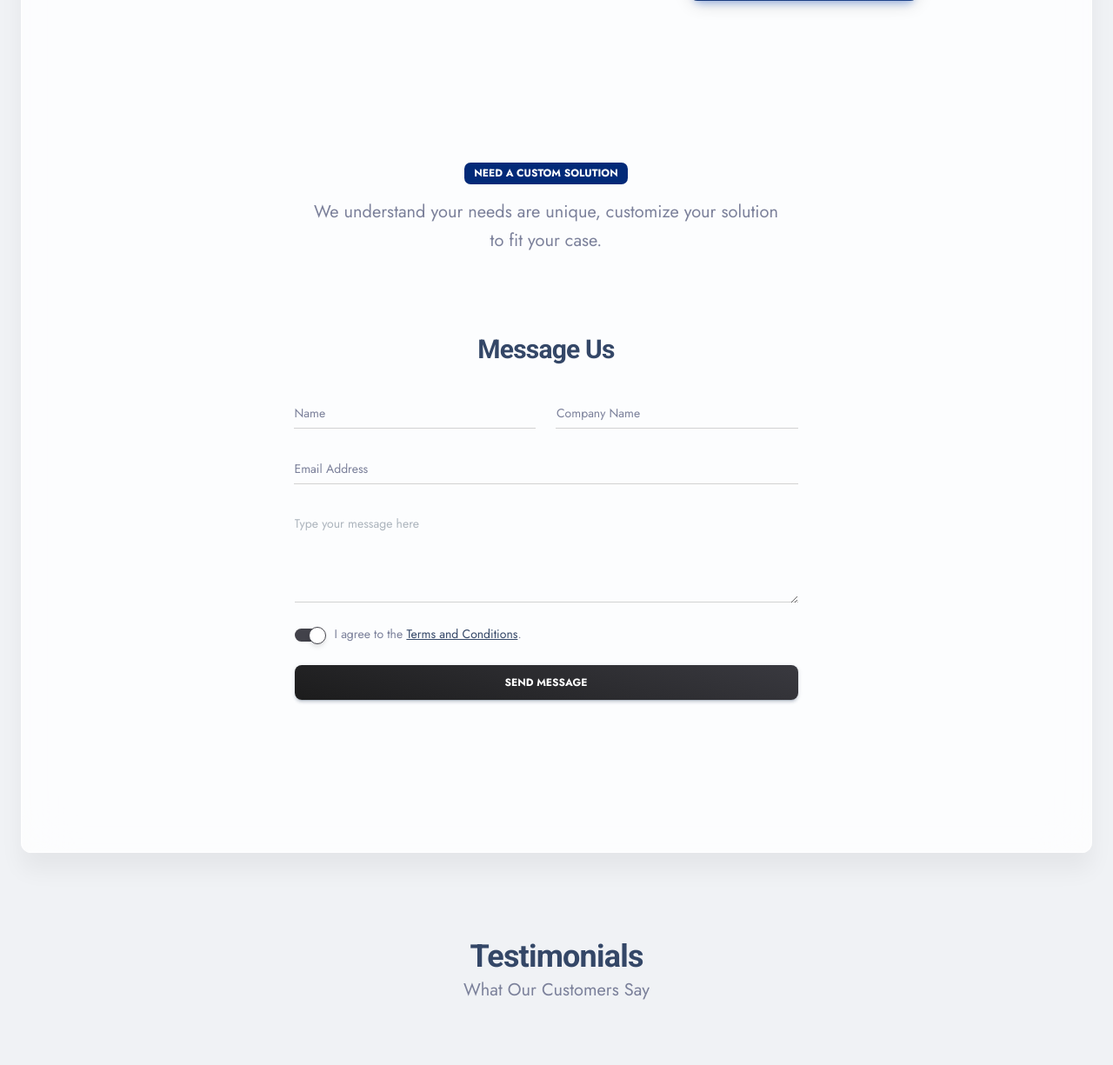
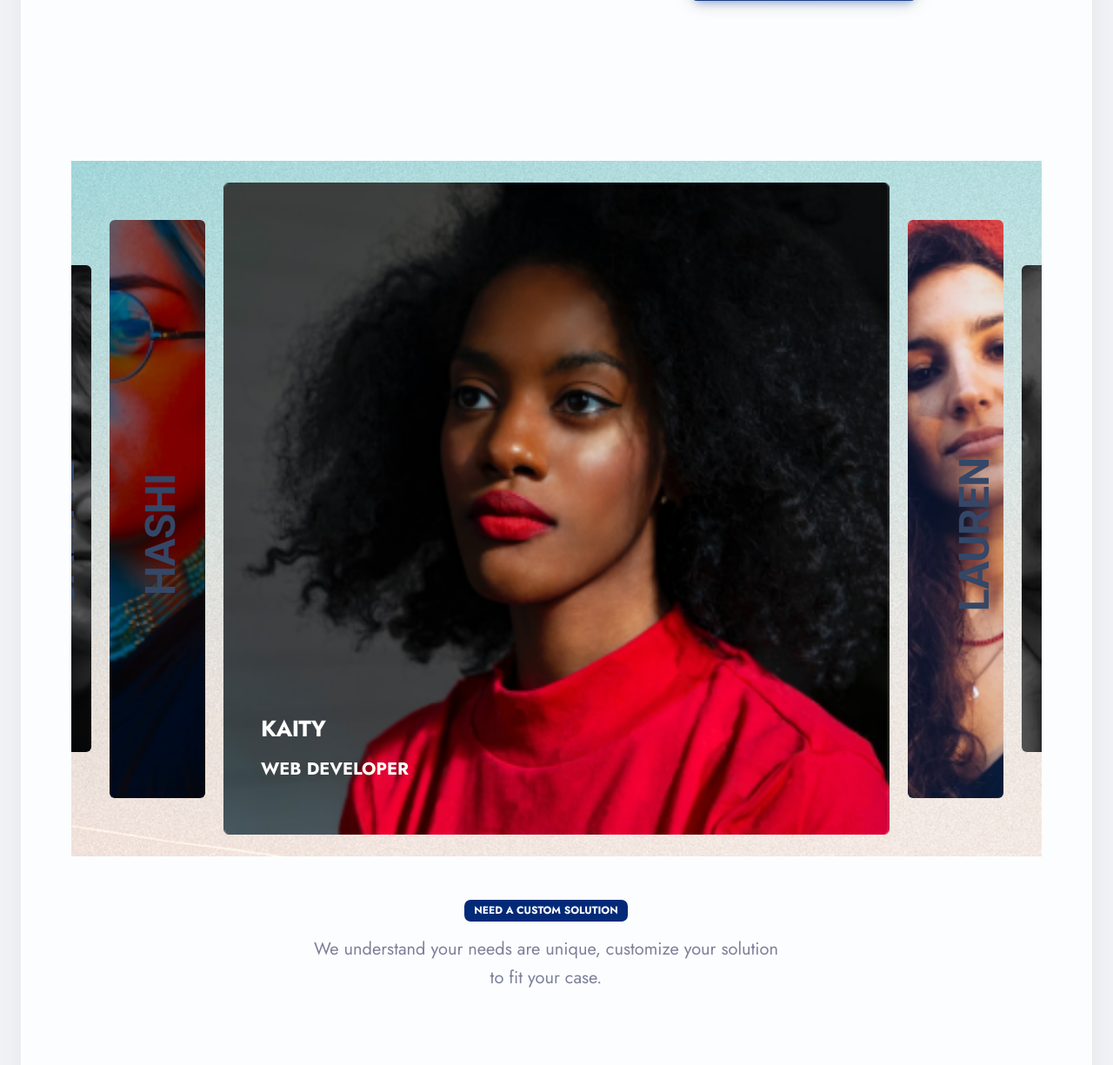
Before and after one commit to Anmepod44/website, a FastAPI app: page / in a window 1280 px wide. Shown: the part 1453-2678 px from the top of the page at 87% size. Run offline with FastAPI, Linux system fonts and the light colour scheme; some libraries are stand-ins or nearby versions; grey boxes are pictures that could not be loaded.

Commit message:
initial-commit

```diff
--- a/templates/index.html
+++ b/templates/index.html
@@ -641,7 +641,7 @@
 </section>
 
 <section class="my-5 py-5">
-  <!-- <div class="container mt-sm-5">
+  <div class="container mt-sm-5">
     <section class="slider-container">
       <div class="row">
       <div class="slider-images">
@@ -704,7 +704,7 @@
       </div>
       </div>
     </section>
-  </div> -->
+  </div>
   <div class="container">
     <div class="row">
       <div class="row justify-content-center text-center my-sm-5">
```
